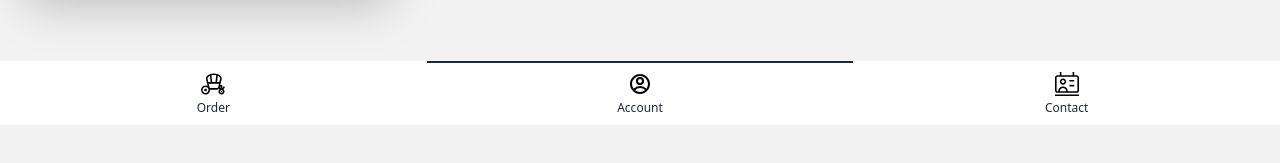
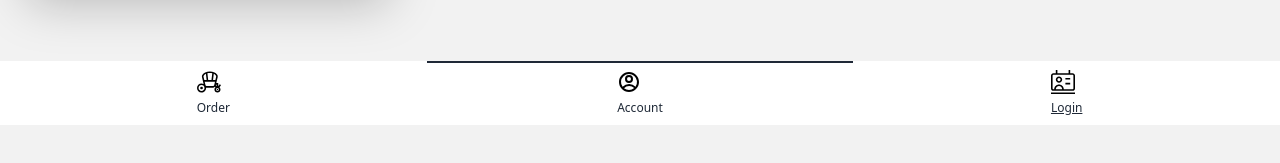
Before and after one commit to letotor/uber-caleche-react, a React (Create React App) app: page /login in a window 1280 px wide. Shown: the part 675-838 px from the top of the page. Built offline with nearby package versions, Linux system fonts and the light colour scheme.

Commit message:
navlink footer

```diff
--- a/src/app.js
+++ b/src/app.js
@@ -2,15 +2,27 @@ import React from 'react';
 import Footer from './components/Footer';
 import Header from './components/Header';
 import Home from './components/Home';
+import { Routes, Route } from 'react-router-dom'
+import Login from './components/Login';
+import Profile from './components/Profile';
 
-const app = () => {
+const App = () => {
   return (
     <div>
       <Header />
-      <Home />
-      <Footer />
+      <Routes>
+
+        <Route path='/' element={<Home />}  />
+         <Route
+          path='/login'
+          element={<Login />}
+        />
+        <Route path='/profile' element={<Profile />} />
+      </Routes>
+        <Footer />
+
     </div>
   );
 };
 
-export default app;
+export default App;
--- a/src/components/Footer.jsx
+++ b/src/components/Footer.jsx
@@ -1,19 +1,30 @@
 import React from 'react';
+
+import { NavLink } from 'react-router-dom'
 import homeImage from '../assets/calecheHome.svg'
 import profileImage from '../assets/account.svg'
 import contactImage from '../assets/contact.svg'
 const Footer = () => {
+
+let activeClassName = "underline"
+
   return (
 
 <div className="btm-nav">
   <button>
+    <NavLink to='/' className={({isActive}) => isActive ? activeClassName : undefined}>
     <img src={homeImage} alt="order" className="w-6 h-6" /><span className="text-xs btm-nav-label">Order</span>
+    </NavLink>
   </button>
   <button className="active">
-    <img src={profileImage} alt="profile" className="w-6 h-6" /><span className="text-xs btm-nav-label">Account</span>
+    <NavLink to='/profile' className={({isActive}) => isActive ? activeClassName : undefined}>
+    <img src={profileImage} alt="profile" className="w-6 h-6 " /><span className="text-xs btm-nav-label">Account</span>
+    </NavLink>
   </button>
   <button>
-  <img src={contactImage} alt="contact" className="w-6 h-6" /><span className="text-xs btm-nav-label">Contact</span>
+  <NavLink to='/login' className={({isActive}) => isActive ? activeClassName : undefined}>
+  <img src={contactImage} alt="login" className="w-6 h-6" /><span className="text-xs btm-nav-label">Login</span>
+  </NavLink>
   </button>
 </div>
   );
--- /dev/null
+++ b/src/components/Profile.jsx
@@ -0,0 +1,9 @@
+import React from 'react'
+
+const Profile = () => {
+  return (
+    <div>Profile</div>
+  )
+}
+
+export default Profile
```
Also changed, not shown: src/components/Contact.jsx (added), 1 other file (tests, documents, lock files or other folders).
